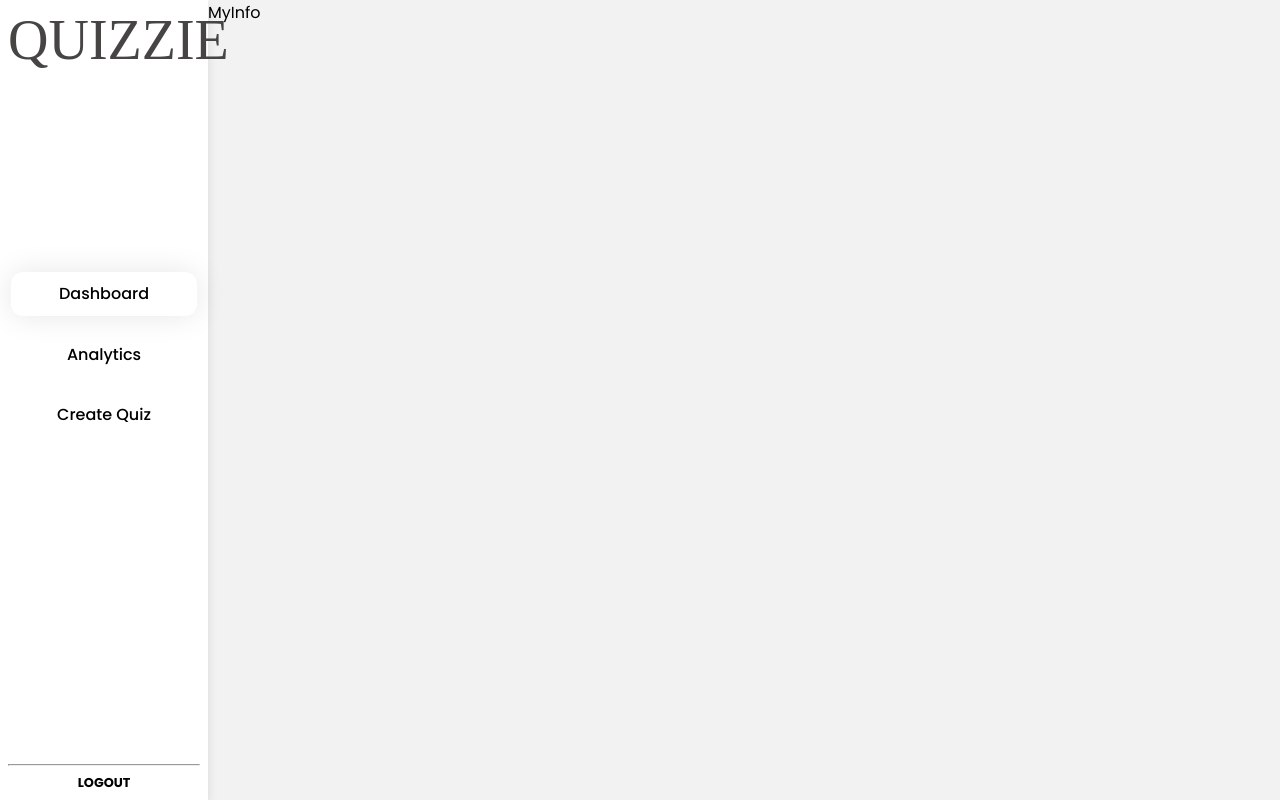
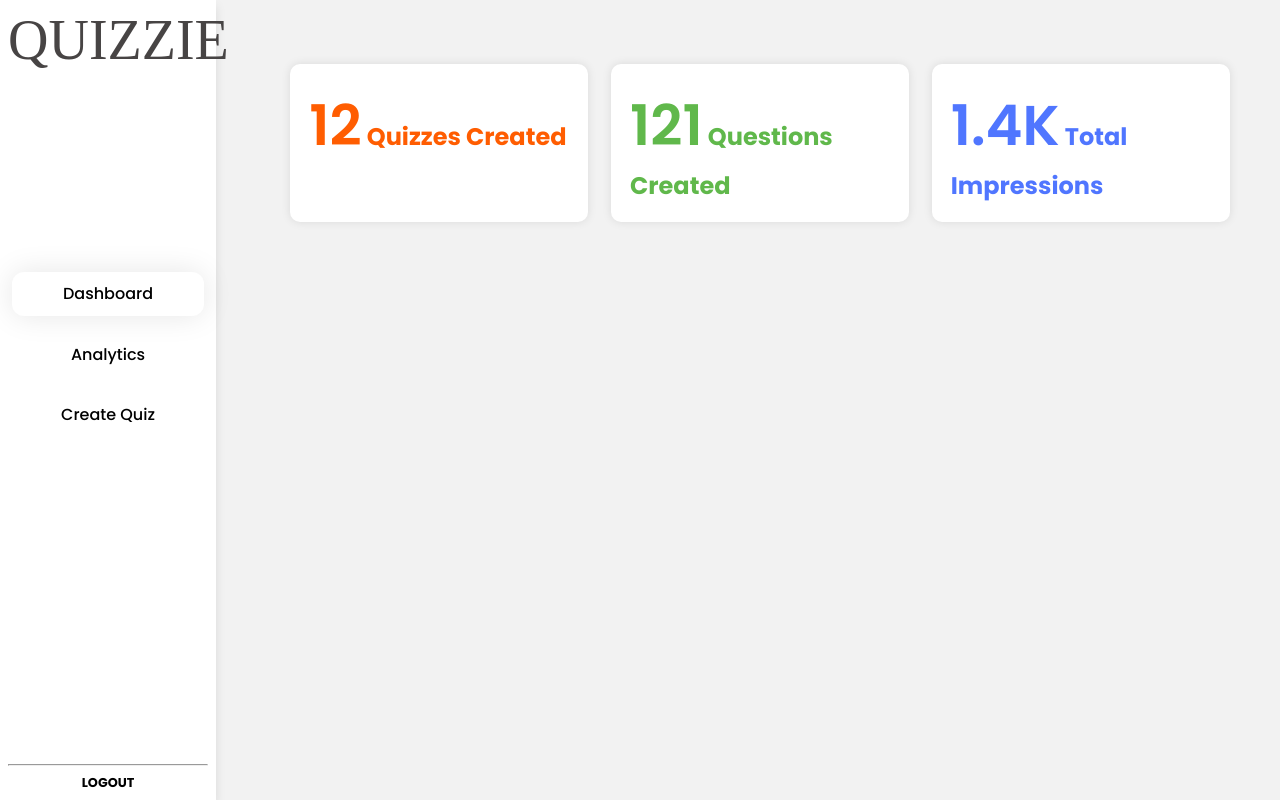
Before and after one commit to whysosaket/Quizzie, a React (Vite) app in the folder client/: page / in a window 1280 px wide. Built offline with nearby package versions, Linux system fonts and the light colour scheme; a web font is replaced by a local one.

Commit message:
Hero Dashboard

```diff
--- a/client/src/components/Dashboard/MyInfo.jsx
+++ b/client/src/components/Dashboard/MyInfo.jsx
@@ -2,7 +2,24 @@ import React from 'react'
 
 const MyInfo = () => {
   return (
-    <div>MyInfo</div>
+    <div className='myinfo'>
+        <div className='myinfocards'>
+        <h6 style={{color: "#FF5D01"}} className='myinfocard'>
+            <span className='amount'>12</span>
+            <span className='label'> Quizzes Created</span>
+        </h6>
+
+        <h6 style={{color: "#60B84B"}} className='myinfocard'>
+            <span className='amount'>121</span>
+            <span className='label'> Questions Created</span>
+        </h6>
+
+        <h6 style={{color: "#5076FF"}} className='myinfocard'>
+            <span className='amount'>1.4K</span>
+            <span className='label'> Total Impressions</span>
+        </h6>
+        </div>
+    </div>
   )
 }
 
--- a/client/src/pages/Dashboard.jsx
+++ b/client/src/pages/Dashboard.jsx
@@ -1,4 +1,5 @@
 import React from 'react'
+import "../styles/Dashboard.css"
 import MyInfo from '../components/Dashboard/MyInfo'
 
 const Dashboard = () => {
--- /dev/null
+++ b/client/src/styles/Dashboard.css
@@ -0,0 +1,25 @@
+.myinfo{
+    width: 85vw;
+}
+
+.myinfocards{
+    width: 100%;
+    display: flex;
+    justify-content: center;
+    margin: 4rem auto;
+}
+
+.myinfocard{
+    background-color: white;
+    width: 260px;
+    margin: 0 0.7rem;
+    padding: 1.2rem;
+    border-radius: 10px;
+    box-shadow: 0 0 10px rgba(0,0,0,0.1);
+    font-size: 1.5rem;
+}
+
+.myinfocard .amount{
+    font-size: 3.5rem;
+    font-weight: 600;
+}
--- a/client/src/styles/Home.css
+++ b/client/src/styles/Home.css
@@ -1,3 +1,4 @@
 .home{
+    overflow-x: hidden;
     display: flex;
 }
--- a/client/src/styles/Sidebar.css
+++ b/client/src/styles/Sidebar.css
@@ -1,6 +1,6 @@
 .sidebar{
     background-color: white;
-    width: 15%;
+    width: 25vb;
     box-shadow: 0 6px 10px rgba(0,0,0,0.1);
     height:  100vh;
     padding: 0 0.5rem;
```
